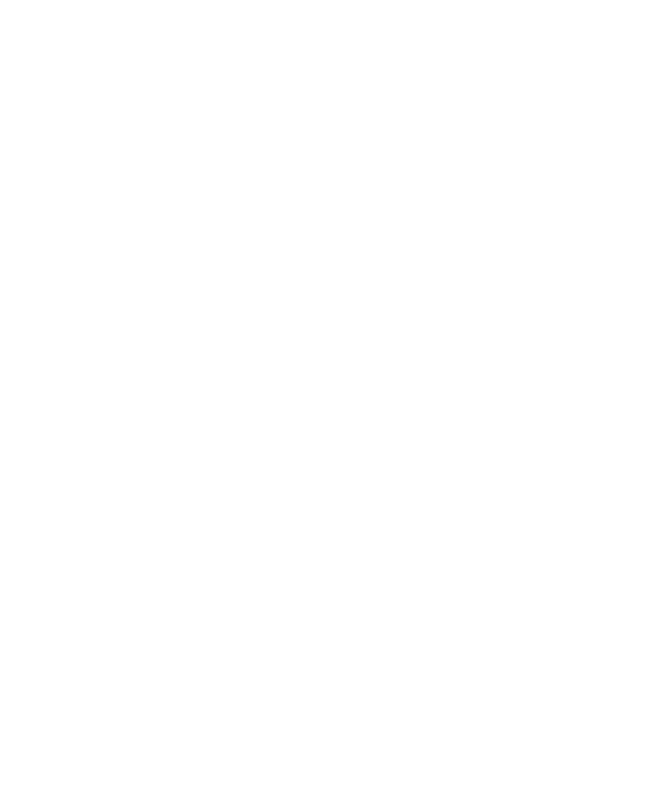
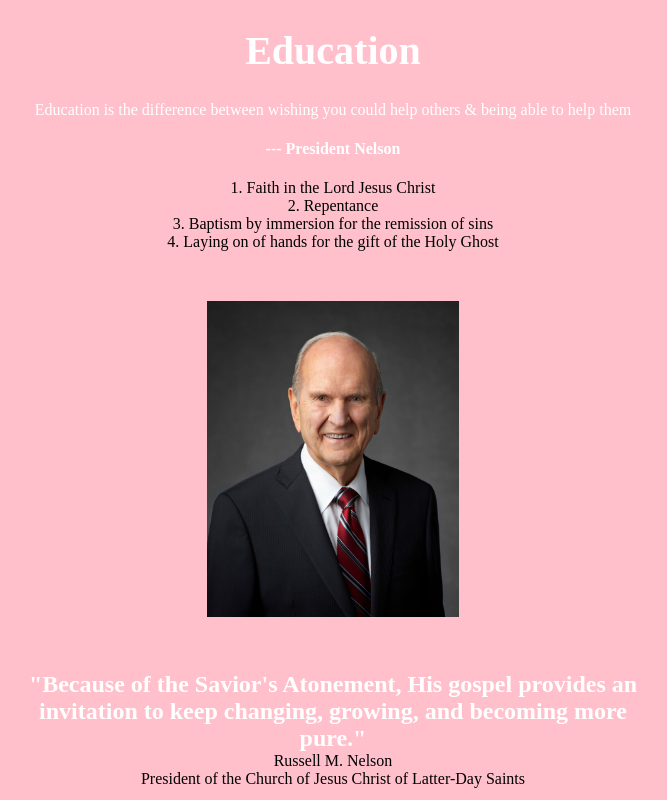
Before and after one commit to carlnelson275/wdd130, a plain HTML site: page lesson04/04challenge.html in a window 1280 px wide. Shown: the whole page, without its empty margins (307-974 px from the left). Drawn offline with Linux system fonts and the light colour scheme.

Commit message:
updated css on rafting, added more assignments

```diff
--- a/lesson04/04challenge.html
+++ b/lesson04/04challenge.html
@@ -0,0 +1,29 @@
+<!DOCTYPE html>
+<html lang="en">
+
+<head>
+    <meta charset="UTF-8">
+    <meta name="viewport" content="width=device-width, initial-scale=1.0">
+    <link rel="stylesheet" href="styles/styles.css">
+</head>
+
+<body>
+    <h1>Education</h1>
+    <p class="white">Education is the difference between wishing you could help others & being able to help them</p>
+    <h4 class="white">--- President Nelson</h4>
+    <p>1. Faith in the Lord Jesus Christ</p>
+    <p>2. Repentance</p>
+    <p>3. Baptism by immersion for the remission of sins</p>
+    <p>4. Laying on of hands for the gift of the Holy Ghost</p>
+    <div></div>
+    <img src="/images/russell_nelson_official_portrait_2018.jpeg" alt="president nelson">
+    <div></div>
+    <h2 class="white">"Because of the Savior's Atonement, His gospel provides an invitation to keep changing, growing, and becoming more pure."</h2>
+</body>
+
+<footer>
+    <p>Russell M. Nelson</p>
+    <p>President of the Church of Jesus Christ of Latter-Day Saints</p>
+</footer>
+
+</html>
--- a/lesson04/styles/styles.css
+++ b/lesson04/styles/styles.css
@@ -0,0 +1,42 @@
+img {
+    width: 20%;
+    margin: 0 auto;
+}
+
+h1 {
+    color: white;
+    font-size: 2.5em;
+}
+h1:hover {
+    color: black;
+}
+
+body {
+    text-align: center;
+    background-color: pink;
+}
+
+.white {
+    color: white;
+}
+
+body p {
+    color: black;
+    margin: 0 auto;
+    width: 50%;
+    text-align: center;
+}
+
+footer {
+    color: black;
+}
+
+h2 {
+    width: 50%;
+    margin: 0 auto;
+    text-align: center;
+}
+
+div {
+    height: 50px;
+}
--- /dev/null
+++ b/lesson05/styles/styles.css
@@ -0,0 +1,3 @@
+.circle {
+    size: .25em;
+}
--- a/wwr/styles/styles.css
+++ b/wwr/styles/styles.css
@@ -1,3 +1,9 @@
+@import url('https://fonts.googleapis.com/css2?family=Mooli&family=Oswald&display=swap');
+:root {
+    --heading-font: 'Mooli', sans-serif;
+    --paragraph-font: 'Oswald', sans-serif;
+}
+
 #content {
     max-width: 1600px;
     margin: 0 auto;
@@ -7,6 +13,7 @@ nav a {
     text-align: center;
     color: #007991;
     text-decoration: none;
+    padding: 35px;
 }
 
 #hero-msg h1, #hero-msg h4 {
@@ -28,7 +35,11 @@ main section {
 
 body {
     background-color: #f6f740;
+    font-size: 22px;
+    margin: 0;
+    padding: 0;
 }
+
 header {
     background-color: #f6f740;
 }
@@ -40,6 +51,10 @@ nav a:hover {
     background-color: #f6f740;
     color: #007991;
     text-decoration: none;
+    font-size: 18px;
+    padding: 15px 30px;
+    margin-top: 50px;
+    border-radius: 5px;
 }
 
 .book:hover, .join:hover {
@@ -49,14 +64,23 @@ nav a:hover {
 
 .msg {
     background-color: #f6f740;
+    line-height: 1.5em;
+    padding: 35px;
 }
 
 footer {
     background-color: #f6f740;
     color: #007991;
+    padding: 25px 50px;
+    margin-top: 200px;
 }
 .home-title {
     color: #007991;
+    font-size: 2em;
+    margin-top: 10px
+}
+h2 {
+    margin: 0;
 }
 h4 {
     color: #007991;
@@ -66,6 +90,8 @@ h4 {
 }
 .msg p {
     color: #007991;
+    font-size: .8em;
+    padding-bottom: 15px
 }
 footer a {
     color: #007991;
@@ -80,6 +106,7 @@ footer a:hover {
 }
 .icon {
     width: 80px;
+    padding-top: 10px;
 }
 #hero-img {
     width: 100%;
@@ -92,3 +119,20 @@ footer p {
 footer p:hover {
     text-decoration: underline;
 }
+
+#logo_link {
+    padding-top: 5px;
+}
+footer .social img {
+    padding-top: 15px;
+}
+.rivers-card, .camping-card, .rapids-card {
+    margin: 200px 0;
+}
+.card-img {
+    border: 10px solid black;
+}
+
+main section img {
+    box-sizing: border-box;
+}
```
Also changed, not shown: lesson05/05challenge.html (added, +15 -0 lines), images/russell_nelson_official_portrait_2018.jpeg (added), lesson05/images/w05_circles.jpg (added), lesson05/images/w05_ice_image_desk.jpg (added), lesson05/images/w05_ice_image_graphic.png (added), lesson05/images/w05_ice_image_person.jpg (added), 2 other files.
